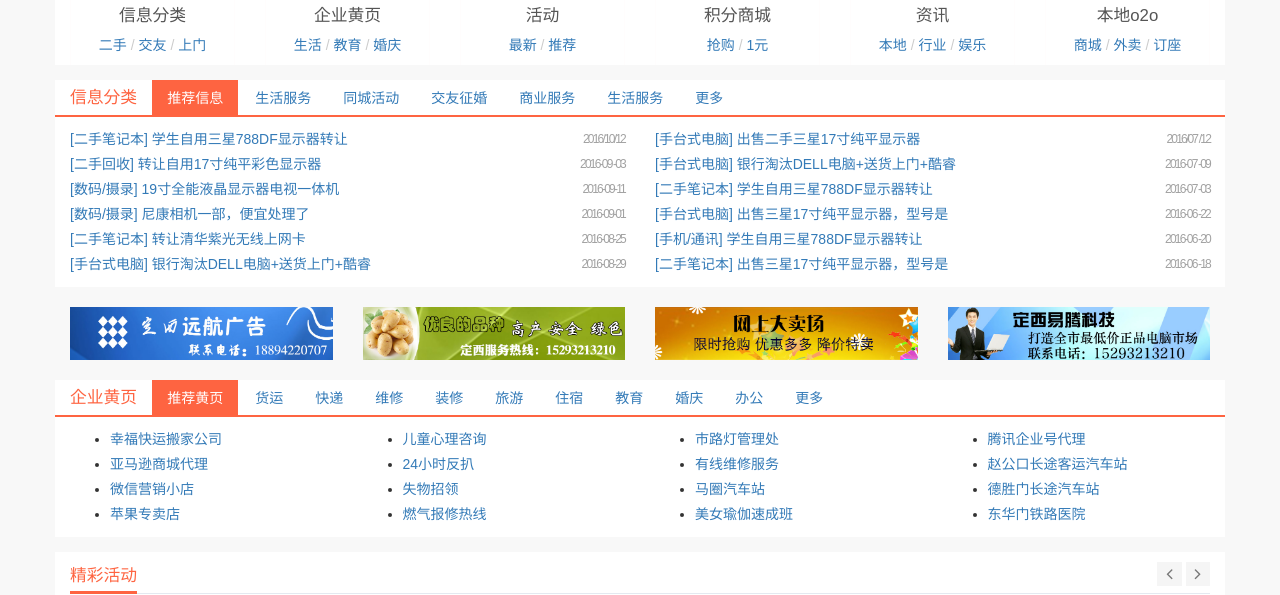
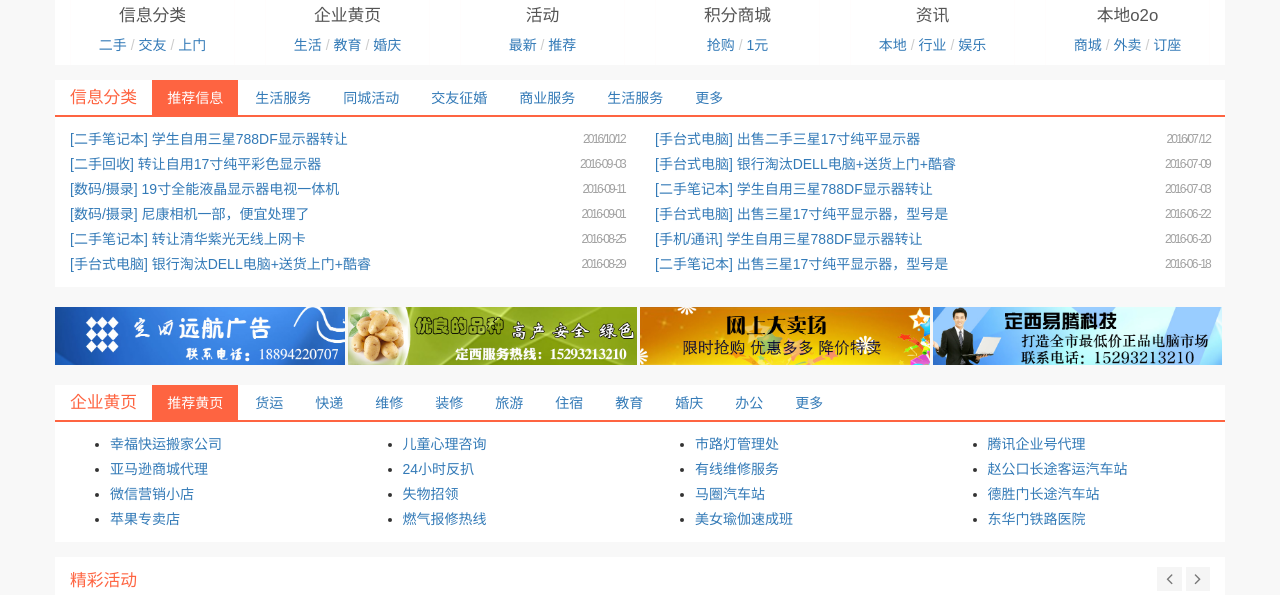
Before and after one commit to fredfantastic/dingxishenghuo, a website: page src/index.html in a window 1280 px wide. Shown: the part 125-720 px from the top of the page. Drawn offline with nearby package versions, Linux system fonts and the light colour scheme; files that its build step writes are made by us from their sources.

Commit message:
modified navbar vetical align problems

```diff
--- a/src/scss/dingxishenghuo/_ads.scss
+++ b/src/scss/dingxishenghuo/_ads.scss
@@ -6,9 +6,13 @@
 .ads-v1{
   @include clearfix;
   //background: #fff;
+  .col-lg-3{
+    padding:0;
+  }
   img{
     @include img-responsive();
     margin-bottom: 5px;
     margin-top:5px;
+    border-right: 3px solid transparent;
   }
 }
--- a/src/scss/dingxishenghuo/_common.scss
+++ b/src/scss/dingxishenghuo/_common.scss
@@ -54,8 +54,6 @@ body{
     margin-right: auto;
   }
 
-  // [converter] extracted a&:hover, a&:focus, a&.active to a.thumbnail:hover, a.thumbnail:focus, a.thumbnail.active
-
   // Image captions
   .caption {
     text-align: center;
--- a/src/scss/dingxishenghuo/_nav.scss
+++ b/src/scss/dingxishenghuo/_nav.scss
@@ -85,6 +85,7 @@
     .icon-bar {
       background-color: #fff;
     }
+    @include navbar-vertical-align-dx(34px);
   }
 
   .navbar-collapse,
```
Also changed, not shown: src/index2.html (+1 -0 lines).
